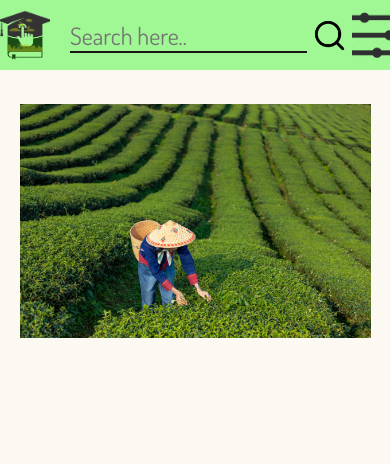
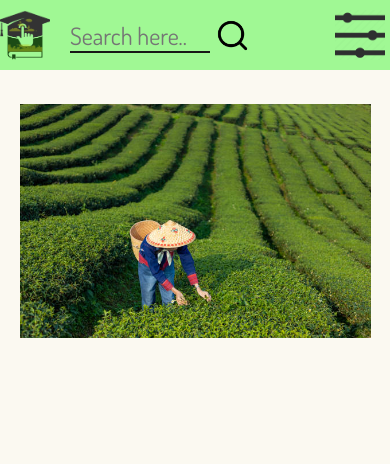
Before and after one commit to stevenarbacan/beginner-ui-tudlo-i-web-app, a plain HTML site: page index.html in a window 390 px wide. Shown: the top 464 px of the page. Drawn offline with Linux system fonts and the light colour scheme; a web font is replaced by a local one.

Commit message:
Update style.css

```diff
--- a/css/style.css
+++ b/css/style.css
@@ -429,6 +429,9 @@ input[type="text"] {
   .toggle {
     display: block;
   }
+  .search-input {
+  width: 140px;
+}
   .aside-bar {
     padding: 30px;
     display: block;
```
